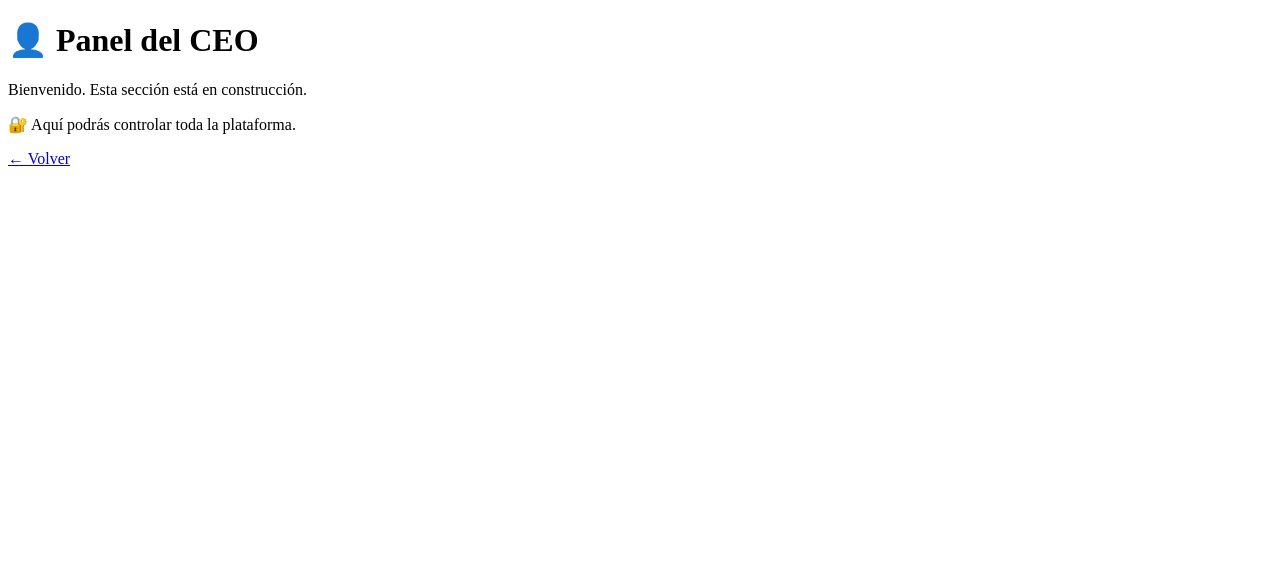
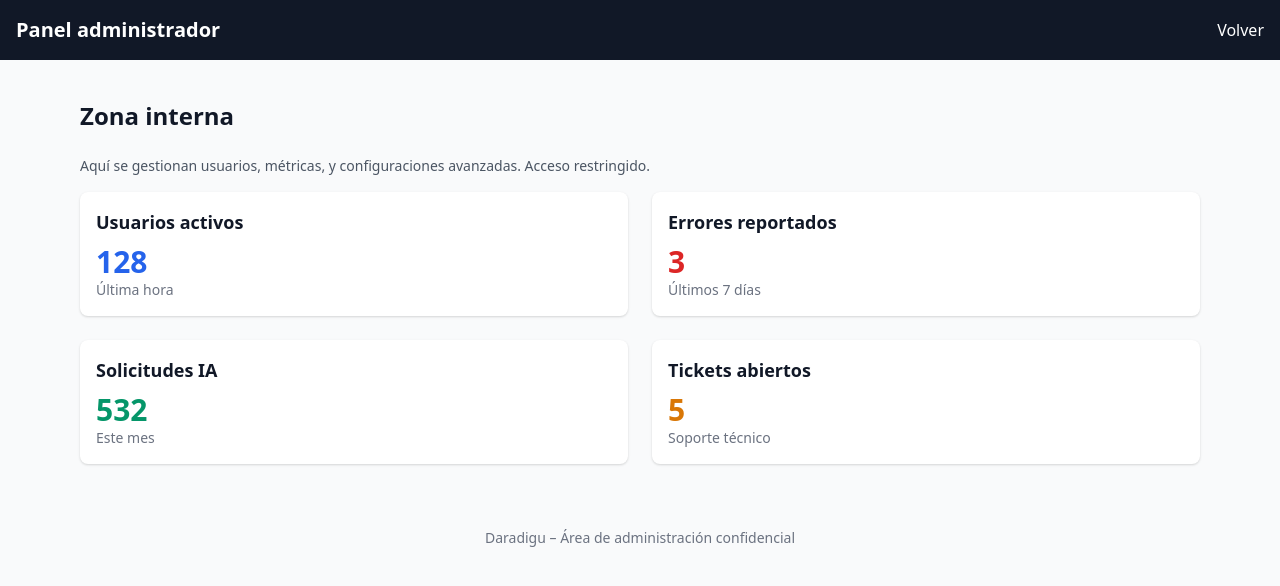
Before and after one commit to ceodaradigu/daradigu-platform, a plain HTML site: page admin.html in a window 1280 px wide. Drawn offline with nearby package versions, Linux system fonts and the light colour scheme.

Commit message:
Update admin.html

```diff
--- a/admin.html
+++ b/admin.html
@@ -1,13 +1,49 @@
 <!DOCTYPE html>
 <html lang="es">
-  <head>
-    <meta charset="UTF-8" />
-    <title>Panel CEO - Daradigu</title>
-  </head>
-  <body>
-    <h1>👤 Panel del CEO</h1>
-    <p>Bienvenido. Esta sección está en construcción.</p>
-    <p>🔐 Aquí podrás controlar toda la plataforma.</p>
-    <p><a href="/inicio.html">← Volver</a></p>
-  </body>
+<head>
+  <meta charset="UTF-8" />
+  <meta name="viewport" content="width=device-width, initial-scale=1.0" />
+  <title>Administrador – Daradigu</title>
+  <link rel="stylesheet" href="https://cdn.jsdelivr.net/npm/tailwindcss@2.2.19/dist/tailwind.min.css">
+</head>
+<body class="bg-gray-50 text-gray-900 min-h-screen">
+  <header class="bg-gray-900 text-white p-4">
+    <div class="max-w-7xl mx-auto flex justify-between items-center">
+      <h1 class="text-xl font-bold">Panel administrador</h1>
+      <a href="index.html" class="hover:underline">Volver</a>
+    </div>
+  </header>
+
+  <main class="max-w-6xl mx-auto py-10 px-4">
+    <h2 class="text-2xl font-bold mb-6">Zona interna</h2>
+    <p class="mb-4 text-sm text-gray-600">Aquí se gestionan usuarios, métricas, y configuraciones avanzadas. Acceso restringido.</p>
+
+    <div class="grid grid-cols-1 md:grid-cols-2 gap-6">
+      <div class="bg-white p-4 rounded-lg shadow">
+        <h3 class="text-lg font-semibold mb-2">Usuarios activos</h3>
+        <p class="text-3xl font-bold text-blue-600">128</p>
+        <p class="text-sm text-gray-500">Última hora</p>
+      </div>
+      <div class="bg-white p-4 rounded-lg shadow">
+        <h3 class="text-lg font-semibold mb-2">Errores reportados</h3>
+        <p class="text-3xl font-bold text-red-600">3</p>
+        <p class="text-sm text-gray-500">Últimos 7 días</p>
+      </div>
+      <div class="bg-white p-4 rounded-lg shadow">
+        <h3 class="text-lg font-semibold mb-2">Solicitudes IA</h3>
+        <p class="text-3xl font-bold text-green-600">532</p>
+        <p class="text-sm text-gray-500">Este mes</p>
+      </div>
+      <div class="bg-white p-4 rounded-lg shadow">
+        <h3 class="text-lg font-semibold mb-2">Tickets abiertos</h3>
+        <p class="text-3xl font-bold text-yellow-600">5</p>
+        <p class="text-sm text-gray-500">Soporte técnico</p>
+      </div>
+    </div>
+  </main>
+
+  <footer class="text-center py-6 text-sm text-gray-500">
+    Daradigu – Área de administración confidencial
+  </footer>
+</body>
 </html>
```
